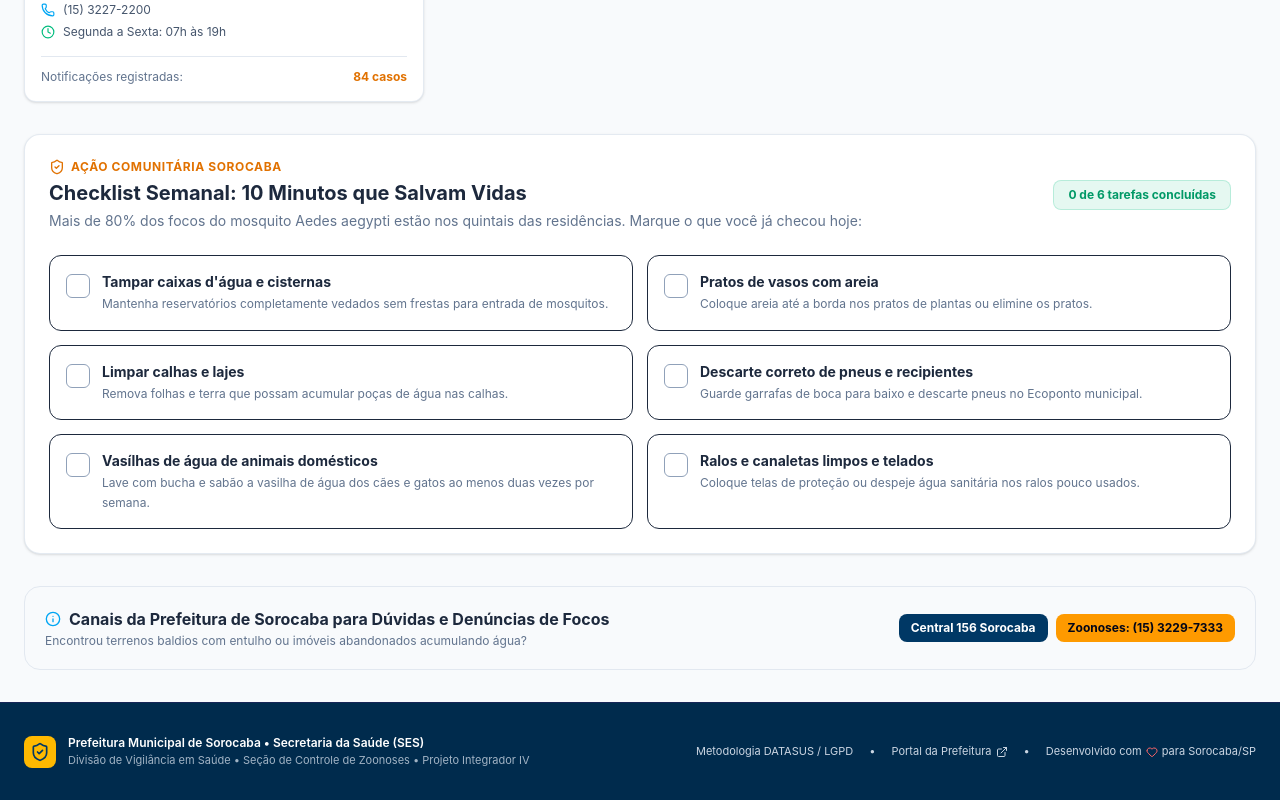
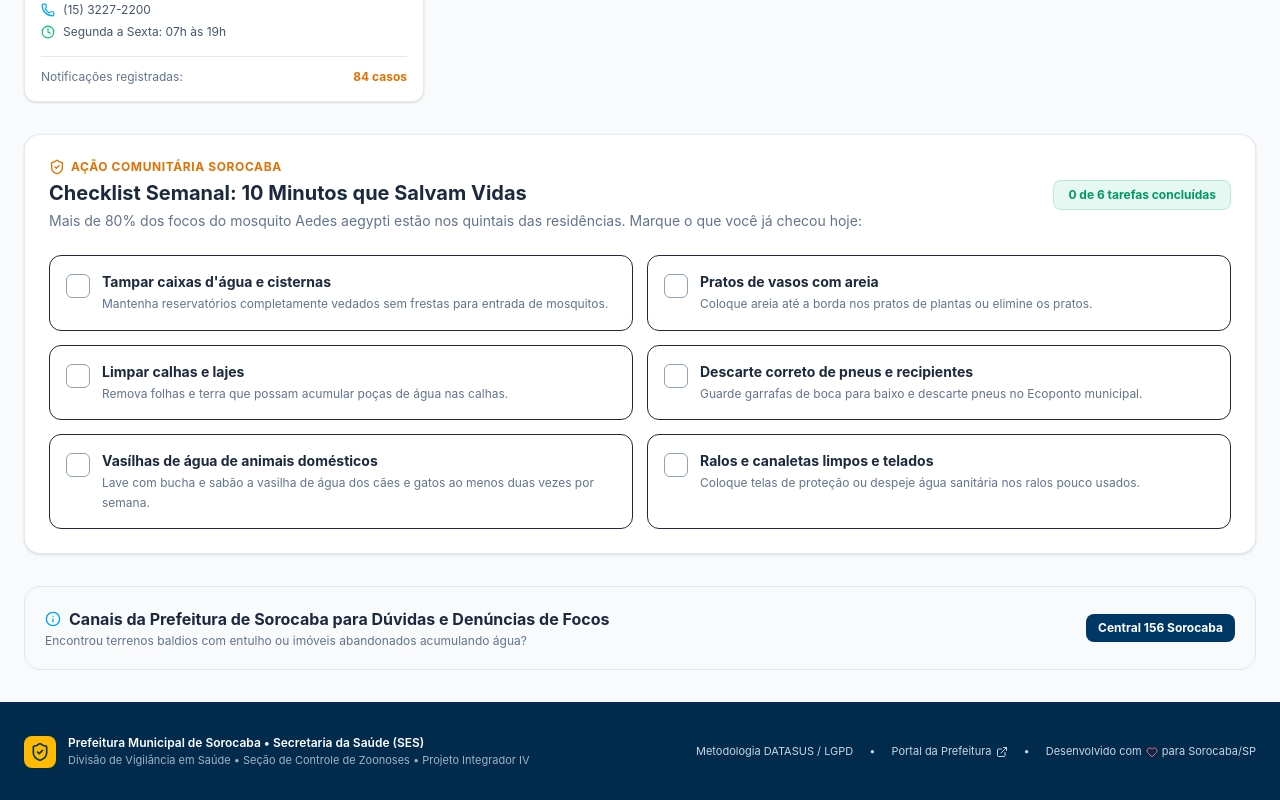
Before and after one commit to Muelcassiano/painel-dengue-sorocaba, a React (Vite) app: page / in a window 1280 px wide. Shown: the part 1824-2624 px from the top of the page. Built offline with nearby package versions, Linux system fonts and the light colour scheme; no server answers.

Commit message:
Remove Zoonoses contact information from CitizenView
Removed the Zoonoses contact information from the CitizenView component.

```diff
--- a/src/components/CitizenView.tsx
+++ b/src/components/CitizenView.tsx
@@ -404,9 +404,6 @@ export const CitizenView: React.FC<CitizenViewProps> = ({ theme, highContrast })
             <span className="px-3 py-1.5 rounded-lg bg-[#003865] text-white text-xs font-bold">
               Central 156 Sorocaba
             </span>
-            <span className="px-3 py-1.5 rounded-lg bg-amber-500 text-slate-950 text-xs font-bold">
-              Zoonoses: (15) 3229-7333
-            </span>
           </div>
         </div>
       </section>
```
